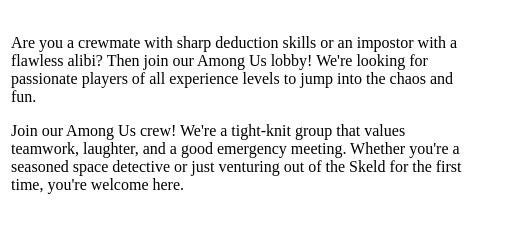
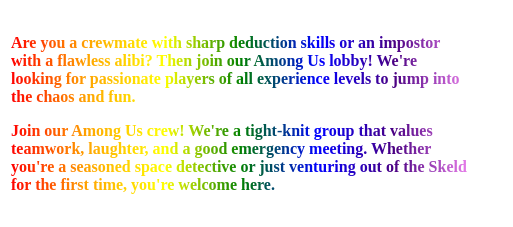
Before and after one commit to jairred-atanacio/Form101, a plain HTML site: page index.html in a window 1280 px wide. Shown: the top 227 px of the page, 127-640 px from the left. Drawn offline with Linux system fonts and the light colour scheme.

Commit message:
Update index.html

```diff
--- a/index.html
+++ b/index.html
@@ -4,6 +4,16 @@
     <meta charset="UTF-8">
     <meta name="viewport" content="width=device-width, initial-scale=1.0">
     <title>AMOGUS</title>
+    <style>
+        .rainbow-text {
+            background: linear-gradient(90deg, red, orange, yellow, green, blue, indigo, violet);
+            -webkit-background-clip: text;
+            -webkit-text-fill-color: transparent;
+            background-clip: text;
+            color: transparent;
+            font-weight: bold;
+        }
+    </style>
 </head>
 <body>
     <table width="600" cellpadding="10" cellspacing="0" border="0">
@@ -12,9 +22,11 @@
                 <div style="display: flex; align-items: center;">
                     <img src="https://i.pinimg.com/originals/20/f0/66/20f066c3b33a7ee00409a0d7eb5c4bbf.gif" alt="Amogus GIF" style="width:100px; height:auto; margin-right:20px;">
                     <div>
-                        <p>
-                            Are you a crewmate with sharp deduction skills or an impostor with a flawless alibi? Then join our Among Us lobby! We're looking for passionate players of all experience levels to jump into the chaos and fun.<p/>
-                        <p/>    Join our Among Us crew! We're a tight-knit group that values teamwork, laughter, and a good emergency meeting. Whether you're a seasoned space detective or just venturing out of the Skeld for the first time, you're welcome here.
+                        <p class="rainbow-text">
+                            Are you a crewmate with sharp deduction skills or an impostor with a flawless alibi? Then join our Among Us lobby! We're looking for passionate players of all experience levels to jump into the chaos and fun.
+                        </p>
+                        <p class="rainbow-text">
+                            Join our Among Us crew! We're a tight-knit group that values teamwork, laughter, and a good emergency meeting. Whether you're a seasoned space detective or just venturing out of the Skeld for the first time, you're welcome here.
                         </p>
                     </div>
                 </div>
```
